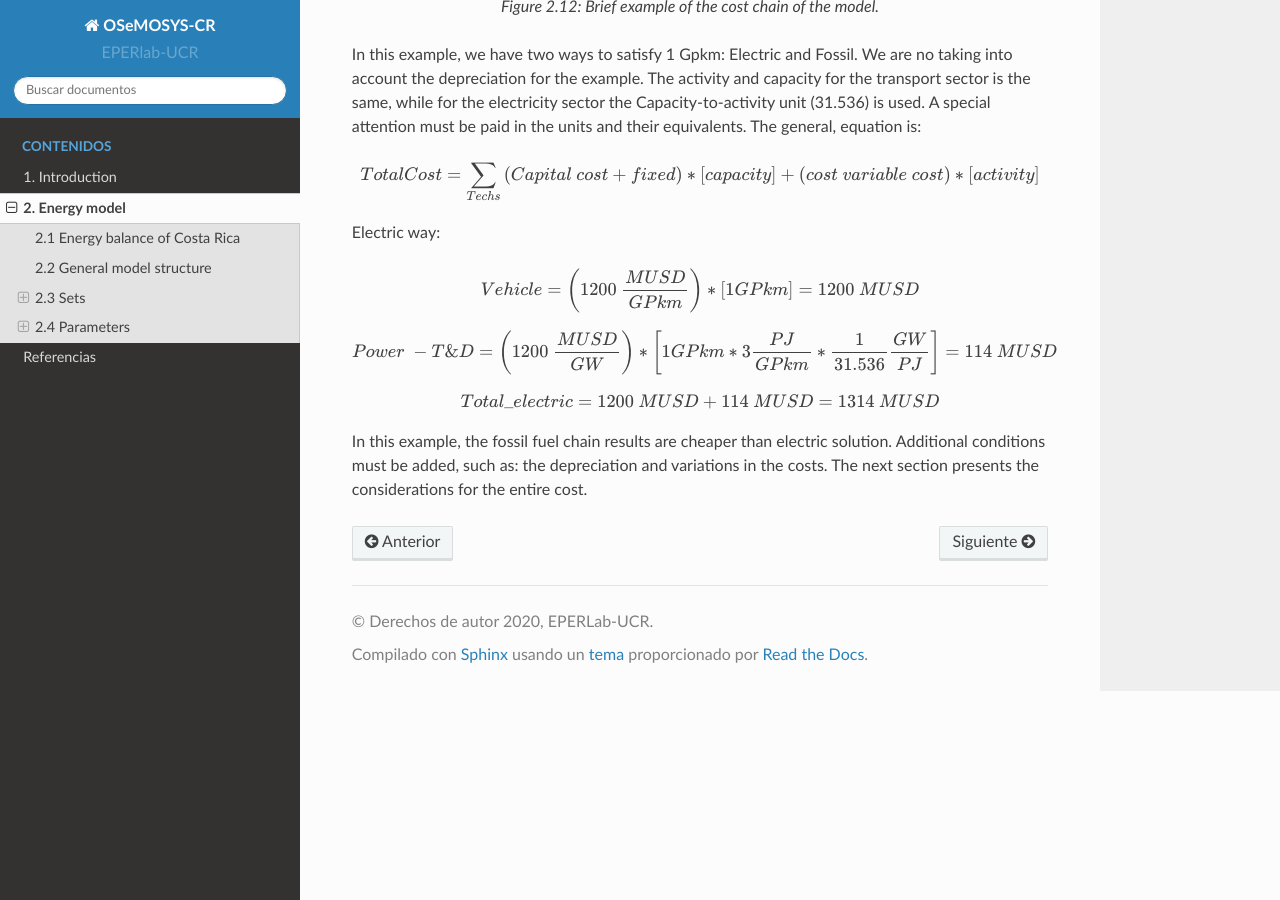
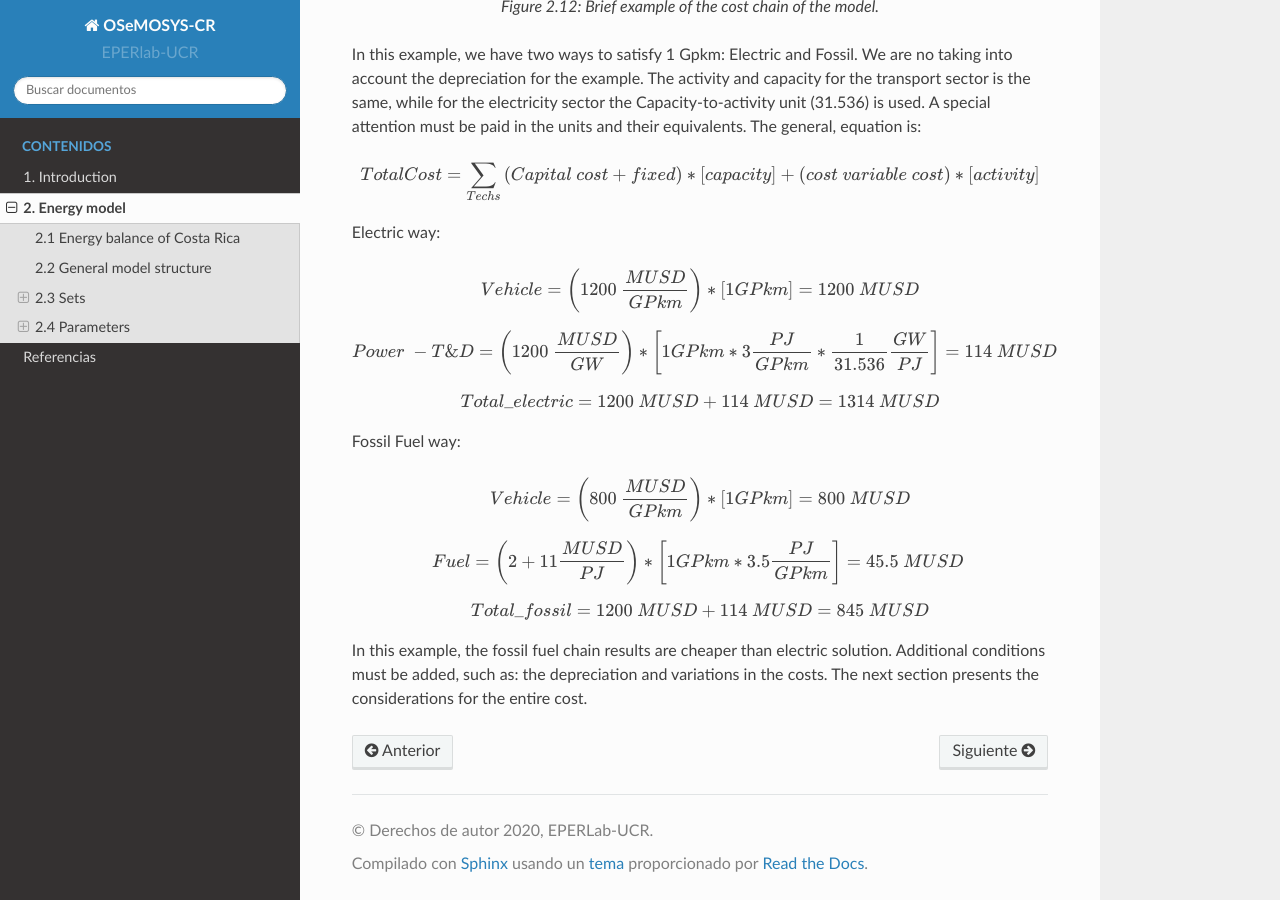
Before and after one commit to EPERLab/OSeMOSYS-CR, a Sphinx documentation site: the page built from docs/02EnergyModel.rst, in a window 1280 px wide and 900 px high, scrolled down 18135 px. Built offline with Sphinx 7.4.7 and the Read the Docs theme 2.0.0, drawn with Linux system fonts in a browser that asks for light colours.

Commit message:
Update 02EnergyModel.rst

```diff
--- a/docs/02EnergyModel.rst
+++ b/docs/02EnergyModel.rst
@@ -589,4 +589,18 @@ Electric way:
 
    Total\_electric=1200\ MUSD+114\ MUSD=1314\ MUSD \\
 
+Fossil Fuel way:
+
+.. math::
+
+   Vehicle=\left(800\ \frac{MUSD}{GPkm}\right)*\left[1GPkm\right]=800\ MUSD \\
+
+.. math::
+
+   Fuel=\left(2+11\frac{MUSD}{PJ}\right)*\left[1GPkm*3.5\frac{PJ}{GPkm}\right]=45.5\ MUSD\ \\
+
+.. math::
+
+   Total\_fossil=1200\ MUSD+114\ MUSD=845\ MUSD \\
+
 In this example, the fossil fuel chain results are cheaper than electric solution. Additional conditions must be added, such as: the depreciation and variations in the costs.  The next section presents the considerations for the entire cost.
```
